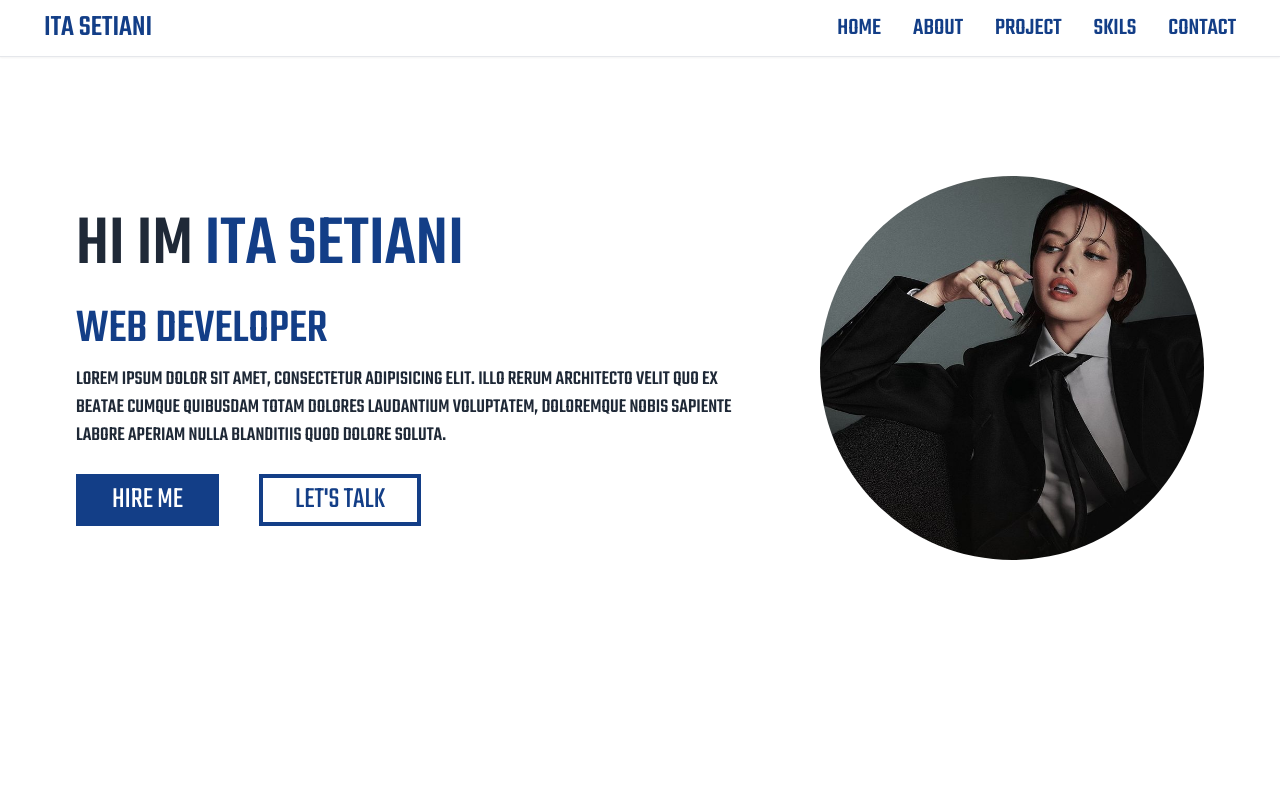
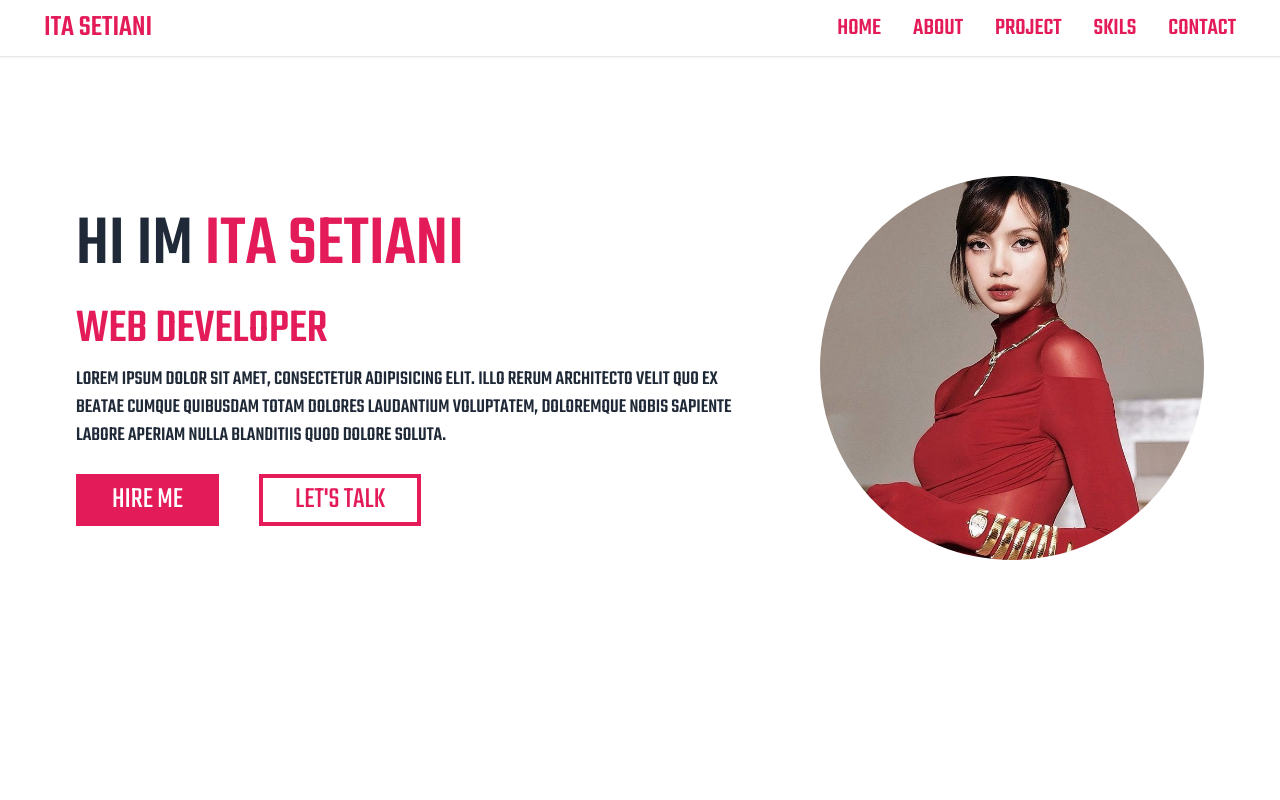
Before and after one commit to itasetianii/addclass, a Next.js app: page / in a window 1280 px wide. Shown: the top 800 px of the page. Built offline with nearby package versions, Linux system fonts and the light colour scheme.

Commit message:
new tampilan

```diff
--- a/src/app/globals.css
+++ b/src/app/globals.css
@@ -5,7 +5,7 @@
 @tailwind utilities;
 
 :root {
-  --primary-color: #133E87;
+  --primary-color: #e31b59;
 }
 html {
   scroll-behavior: smooth;
```
Also changed, not shown: public/img/lisa.jpg.
